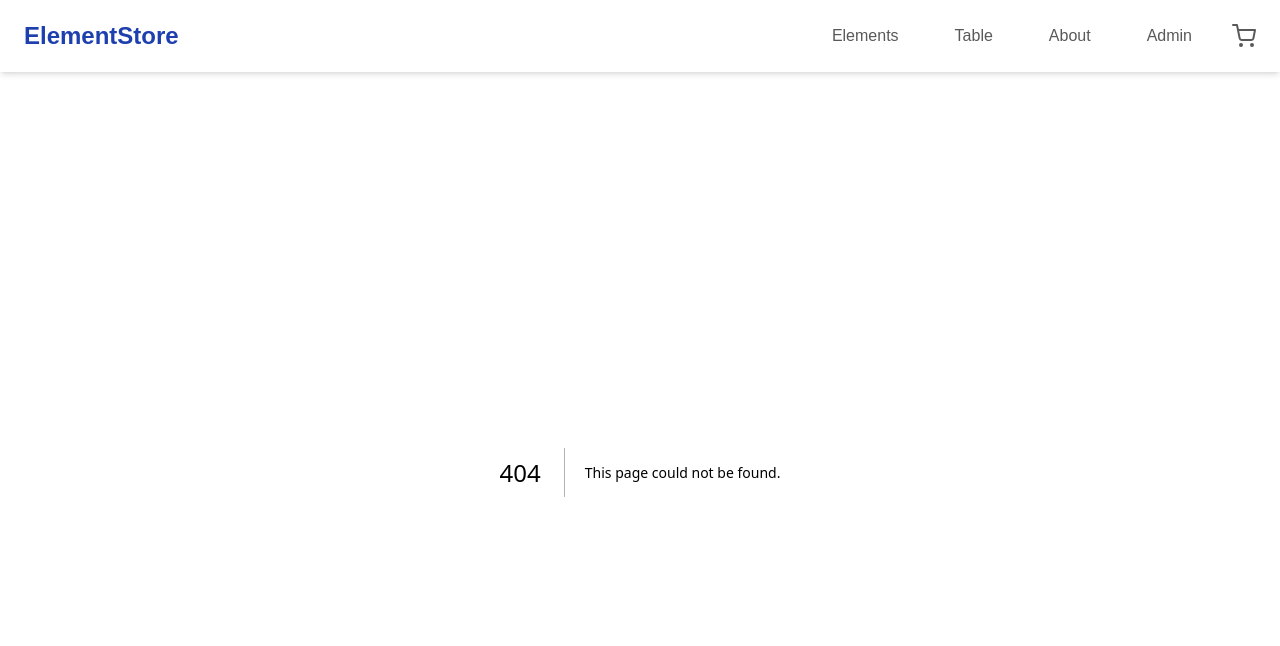
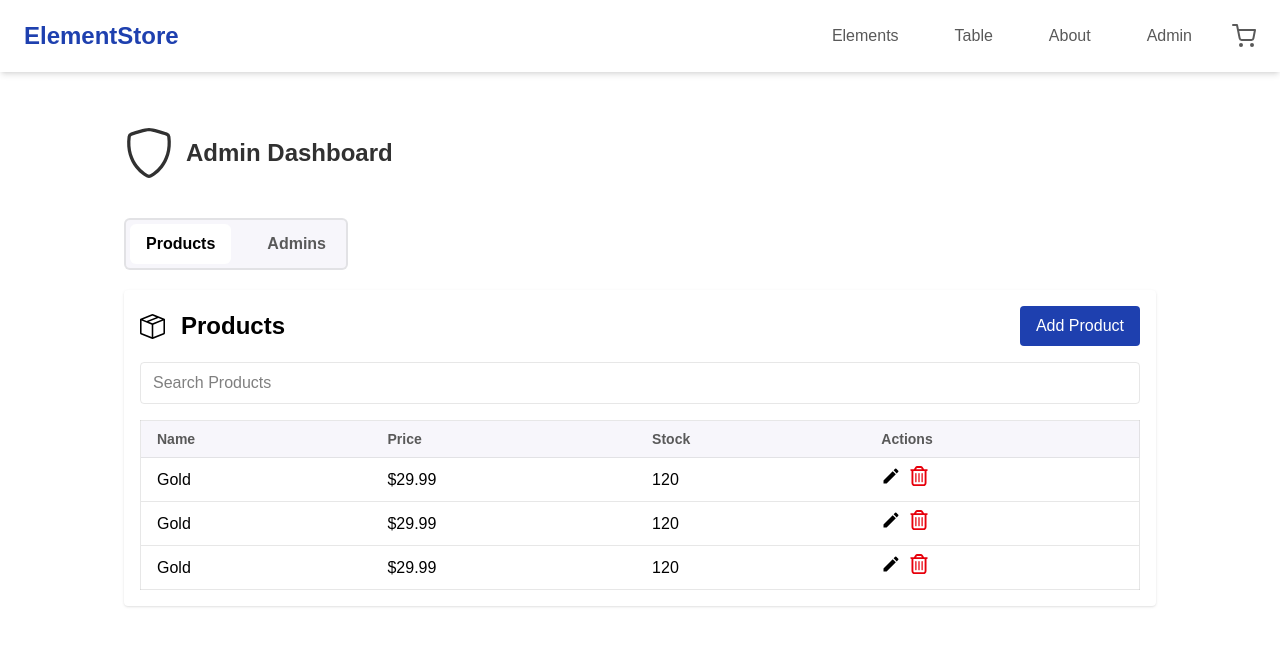
Before and after one commit to clr-cera/Web_2025_1, a Next.js app in the folder frontend/: page /Admin in a window 1280 px wide. Before the commit this address had no page. Shown: the top 646 px of the page. Built offline with nearby package versions, Linux system fonts and the light colour scheme.

Commit message:
Admin page v1

```diff
--- /dev/null
+++ b/frontend/src/app/Admin/page.tsx
@@ -0,0 +1,74 @@
+import { BsBoxSeam, BsShield } from "react-icons/bs";
+import { CgBox } from "react-icons/cg";
+import { FaRegTrashCan } from "react-icons/fa6";
+import { MdEdit } from "react-icons/md";
+
+export default function Dashboard() {
+  return (
+    <div className="px-15 max-w-6xl mx-auto text-black mt-14">
+        <header className="flex items-center space-x-3 mb-6">
+            <div className="text-3xl">
+                <BsShield size={50} className="text-text-gray-darker"/>
+            </div>
+            <h1 className="text-2xl font-semibold text-text-gray-darker">Admin Dashboard</h1>
+        </header>
+
+        <div className="flex flex-wrap w-fit mt-10 bg-background-gray p-1 rounded-md border-2 border-border-gray gap-3 sm:gap-5 select-none">
+            <div className="bg-white text-text font-bold px-4 py-2 rounded-md cursor-pointer text-sm sm:text-base">
+                Products
+            </div>
+            <div className="px-4 py-2 rounded-md font-bold text-text-gray cursor-pointer text-sm sm:text-base  hover:bg-gray-100">
+                Admins
+            </div>
+        </div>
+
+        <section className="bg-white shadow rounded p-4 mt-5">
+            <div className="flex justify-between items-center mb-4">
+                <div className="flex items-center space-x-2">
+                <span className="text-xl">
+                    <BsBoxSeam size={25} />
+                </span>
+                <h2 className="ml-2 text-2xl font-semibold">Products</h2>
+                </div>
+                <button className="bg-primary-blue hover:bg-secondary-blue cursor-pointer text-white font-medium px-4 py-2 rounded">Add Product</button>
+            </div>
+
+            <input
+                type="text"
+                placeholder="Search Products"
+                className="w-full px-3 py-2 border border-border-gray rounded mb-4"
+            />
+
+            <div className="overflow-x-auto">
+                <table className="min-w-full bg-white border border-border-gray">
+                <thead>
+                    <tr className="bg-secondary-gray text-left text-text-gray text-sm">
+                    <th className="py-2 px-4">Name</th>
+                    <th className="py-2 px-4">Price</th>
+                    <th className="py-2 px-4">Stock</th>
+                    <th className="py-2 px-4">Actions</th>
+                    </tr>
+                </thead>
+                <tbody>
+                    {Array.from({ length: 3 }).map((_, i) => (
+                    <tr key={i} className="border-t border-border-gray">
+                        <td className="py-2 px-4">Gold</td>
+                        <td className="py-2 px-4 font-medium">$29.99</td>
+                        <td className="py-2 px-4">120</td>
+                        <td className="py-2 px-4 space-x-2">
+                        <button className="text-black">
+                            <MdEdit size={20} />
+                        </button>
+                        <button className="text-red-600">
+                            <FaRegTrashCan size={20} />
+                        </button>
+                        </td>
+                    </tr>
+                    ))}
+                </tbody>
+                </table>
+            </div>
+        </section>
+    </div>
+  )
+}
```
